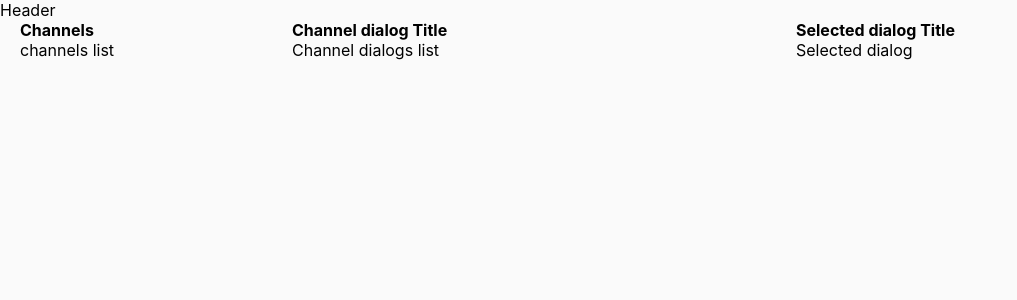
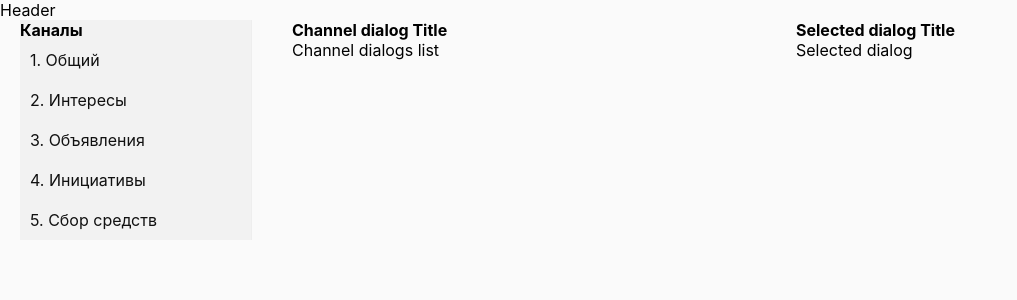
Before and after one commit to ALPOFF/moi-dvor, a React (Create React App) app: page / in a window 1280 px wide. Shown: the top 300 px of the page, without its empty margins (0-1017 px from the left). Built offline with nearby package versions, Linux system fonts and the light colour scheme.

Commit message:
Add channel list

```diff
--- a/src/components/Channel/Channel.jsx
+++ b/src/components/Channel/Channel.jsx
@@ -1,10 +1,11 @@
 import React from "react";
 import ChannelList from "./ChannelList/ChannelList";
+import './Channel.scss'
 
 const Channel = () => {
     return (
-        <div>
-            <h4>Channels</h4>
+        <div className="channel">
+            <h4>Каналы</h4>
             <ChannelList/>
         </div>
     )
--- a/src/components/Channel/Channel.scss
+++ b/src/components/Channel/Channel.scss
@@ -0,0 +1,4 @@
+.channel {
+    background-color: #f2f2f2;
+    border-right: #eeeeee 1px solid;
+}
--- a/src/components/Channel/ChannelList/ChannelList.jsx
+++ b/src/components/Channel/ChannelList/ChannelList.jsx
@@ -1,9 +1,19 @@
 import React from "react";
+import './ChannelList.scss'
 
 const ChannelList = () => {
     return (
         <div>
-            channels list
+            {/* channels list */}
+            <section className="channels-list">
+                <ol>
+                    <li><a href="#">1. Общий</a></li>
+                    <li><a href="#">2. Интересы</a></li>
+                    <li><a href="#">3. Объявления</a></li>
+                    <li><a href="#">4. Инициативы</a></li>
+                    <li><a href="#">5. Сбор средств</a></li>
+                </ol>
+            </section>
         </div>
     )
 };
--- a/src/components/Channel/ChannelList/ChannelList.scss
+++ b/src/components/Channel/ChannelList/ChannelList.scss
@@ -0,0 +1,29 @@
+.channels-list {
+
+    height: 100%;
+    color: #111;
+
+    ol {
+        margin: 0;
+        padding: 0;
+        list-style-type: none;
+    }
+
+    li {
+        margin: 0;
+        padding: 10px 10px;
+    }
+
+    a {
+        color: #111;
+        text-decoration: none;
+    }
+
+    li:hover {
+        background-color: rgb(221, 221, 221);
+    }
+
+
+
+
+}
```
